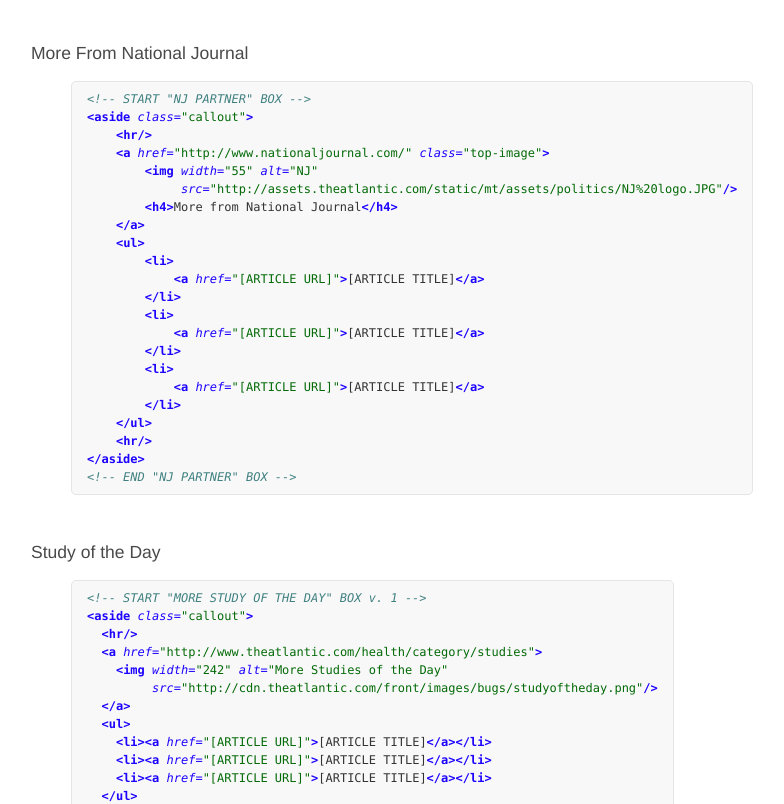
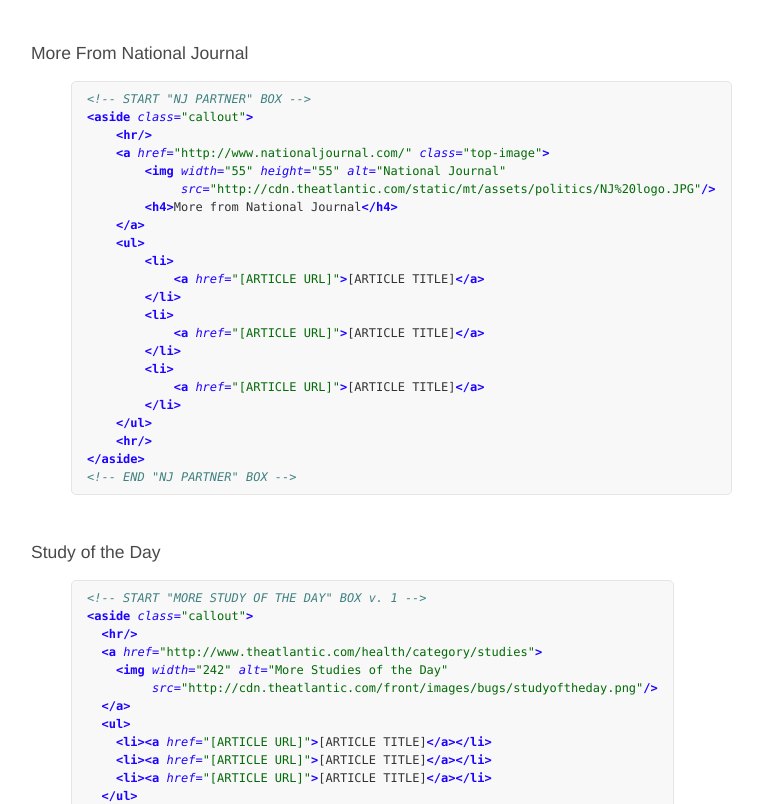
Before and after one commit to Atlantic57/html-snippets, a Jekyll site: the page built from index.md, in a window 1280 px wide and 900 px high, scrolled down 7457 px, cut to the strip 96-900 px from the top of the window. Shown: the whole strip, without its empty margins (149-933 px from the left). Built offline with Jekyll 4.4.1, drawn with Linux system fonts in a browser that asks for light colours.

Commit message:
Update index.md

```diff
--- a/index.md
+++ b/index.md
@@ -302,8 +302,8 @@
 <aside class="callout">
     <hr/>
     <a href="http://www.nationaljournal.com/" class="top-image">
-        <img width="55" alt="NJ"
-             src="http://assets.theatlantic.com/static/mt/assets/politics/NJ%20logo.JPG"/>
+        <img width="55" height="55" alt="National Journal"
+             src="http://cdn.theatlantic.com/static/mt/assets/politics/NJ%20logo.JPG"/>
         <h4>More from National Journal</h4>
     </a>
     <ul>
```
